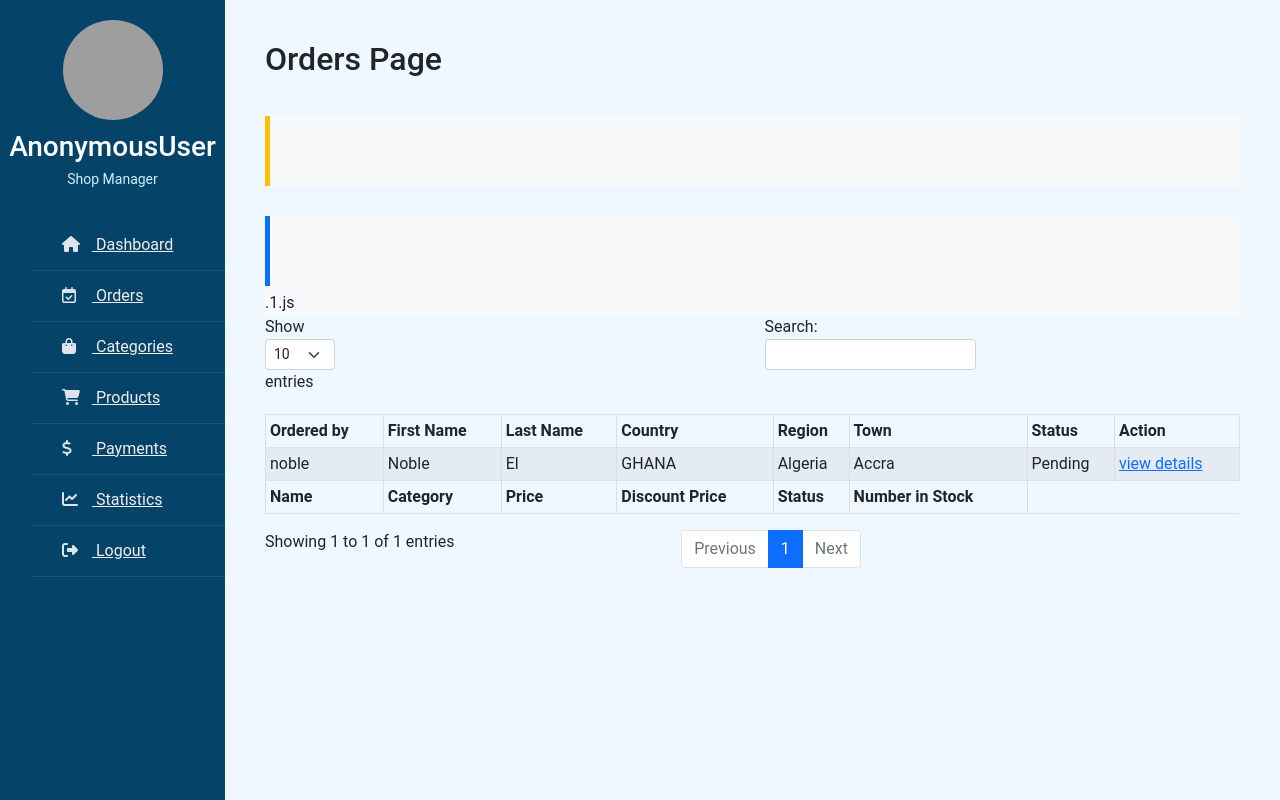
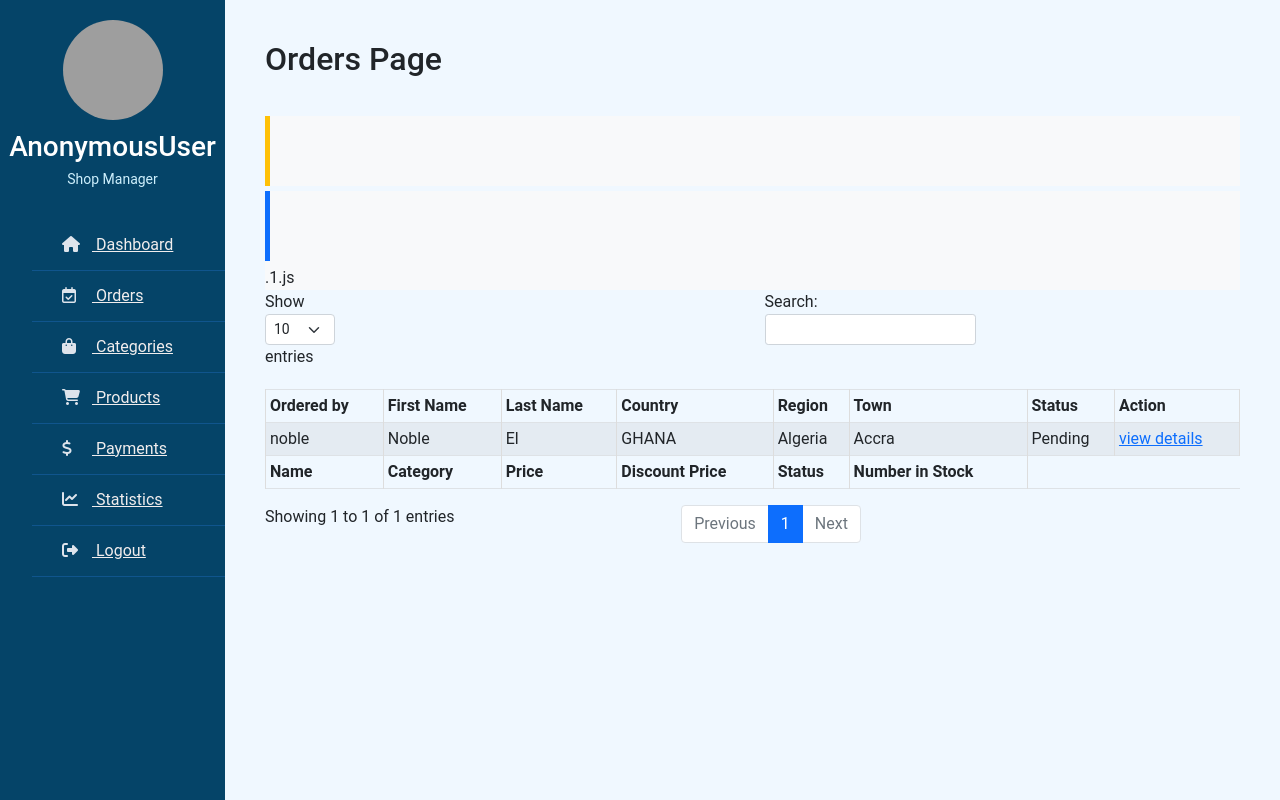
Before and after one commit to Edkofifi/grocery, a Django app: page /order/ in a window 1280 px wide. Run offline with Django 4.2, Linux system fonts and the light colour scheme; data comes from the database, SQL or seed files in the repository; parts of the project's set-up code (start-up, migrations or seed data) failed here and were passed over; some libraries are stand-ins or nearby versions; grey boxes are pictures that could not be loaded.

Commit message:
orderlist

```diff
--- a/templates/admin_dashboard/orderlist.html
+++ b/templates/admin_dashboard/orderlist.html
@@ -28,7 +28,7 @@
         <div class="subcontainer_dashboard bg-light">
             <div class="vr bg-warning" style="height: 70px;width: 5px; margin-bottom: 5px;"></div>
         </div>
-        <div class="subcontainer_dashboard bg-light">
+        <div class="bg-light">
           <div class="vr bg-primary" style="height: 70px;width: 5px; margin-bottom: 5px;"></div>
          .1.js</div>
 
```
